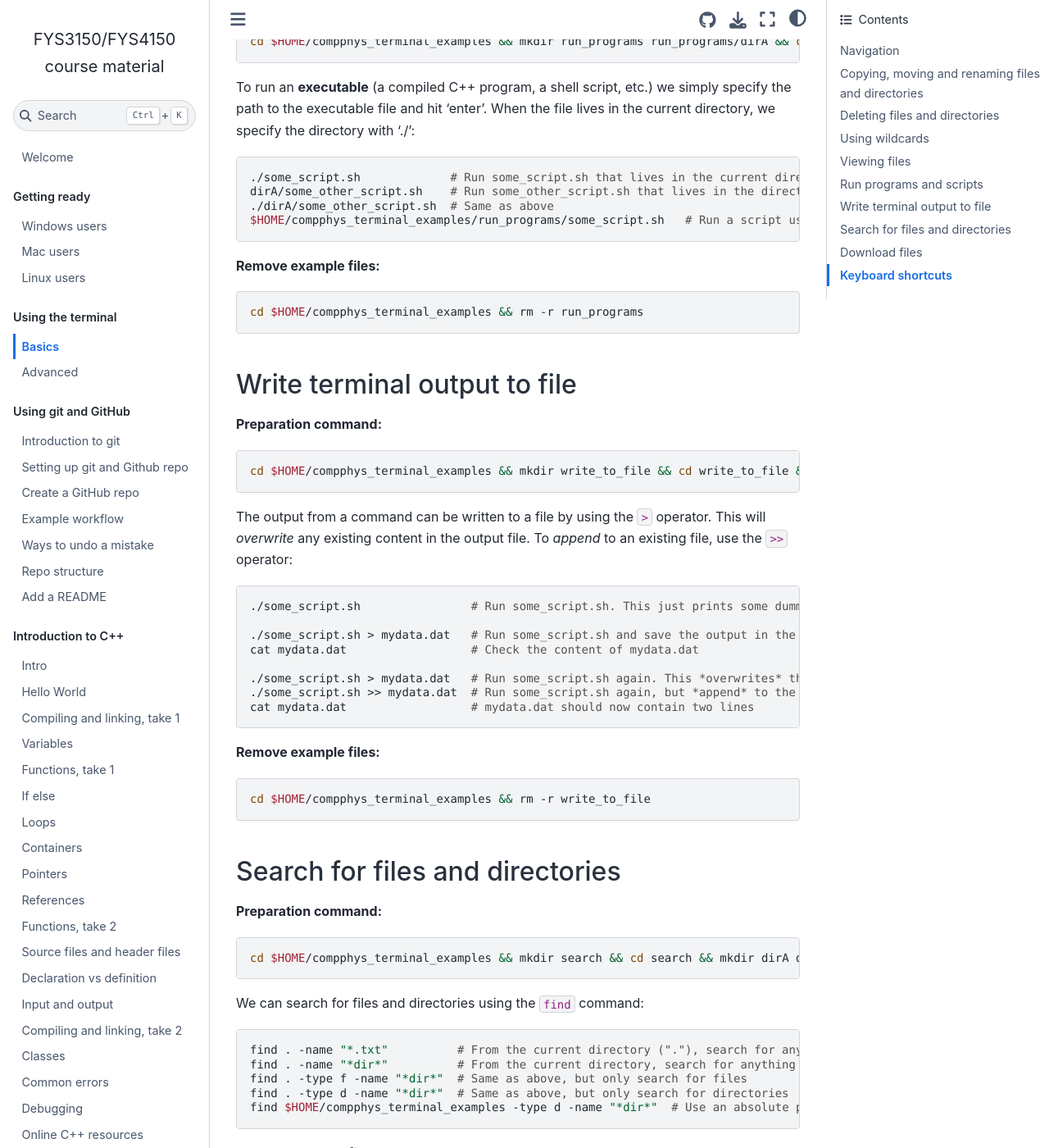
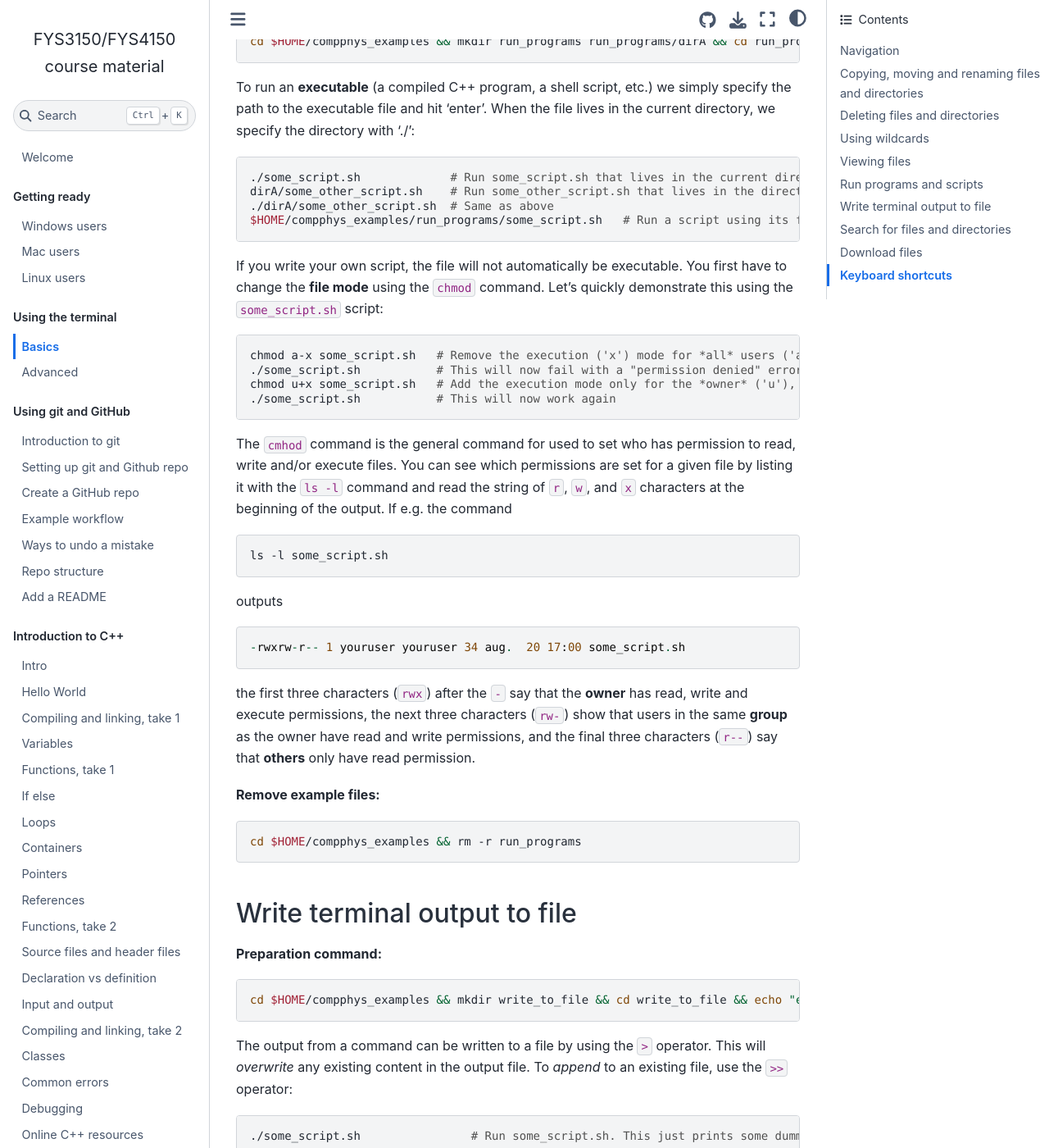
Before and after one commit to anderkve/FYS3150, a Jupyter Book: the page built from book/using_the_terminal/basics.md, in a window 1280 px wide and 1400 px high, scrolled down 4494 px. Shown: the whole window at 82% size. Built offline with Jupyter Book 1.0.4 settings and Sphinx 7.4.7 and the Sphinx Book theme 1.1.4, drawn with Linux system fonts in a browser that asks for light colours; some of the changed text lies outside the part shown.

Commit message:
Terminal section: added stuff about the chmod command
	modified:   book/using_the_terminal/basics.md

````diff
--- a/book/using_the_terminal/basics.md
+++ b/book/using_the_terminal/basics.md
@@ -8,10 +8,10 @@ For the examples below we will often need some dummy directories and files. To p
 
 Don't worry if you don't yet understand everything going on in these preparation commands --- you'll learn all of it soon. After each example we also provide a single-line command that deletes the dummy files we've just created.
 
-We'll start by creating a directory `compphys_terminal_examples` in our home directory and go to that directory. This directory will be starting point for the examples below.
+We'll start by creating a directory `compphys_examples` in our home directory and go to that directory. This directory will be starting point for the examples below.
 
 ```sh
-mkdir $HOME/compphys_examples && mkdir $HOME/compphys_terminal_examples && cd $HOME/compphys_terminal_examples && echo "" && echo "current directory: $(pwd)" && echo ""
+mkdir $HOME/compphys_examples && mkdir $HOME/compphys_examples && cd $HOME/compphys_examples && echo "" && echo "current directory: $(pwd)" && echo ""
 ```
 
 ```{note}
@@ -23,7 +23,7 @@ Don't miss the [keyboard shortcuts](sec:keyboard_shortcuts) listed at the bottom
 
 **Preparation command:**
 ```sh
-cd $HOME/compphys_terminal_examples && mkdir navigate && cd navigate && mkdir emptydir dirA dirA/dirB && touch file1.txt dirA/file2.txt dirA/dirB/file3.txt && echo "" && echo "current directory: $(pwd)" && echo ""
+cd $HOME/compphys_examples && mkdir navigate && cd navigate && mkdir emptydir dirA dirA/dirB && touch file1.txt dirA/file2.txt dirA/dirB/file3.txt && echo "" && echo "current directory: $(pwd)" && echo ""
 ```
 
 The basic commands for finding your way around the system are `pwd`, `ls` and `cd`:
@@ -46,11 +46,11 @@ cd ../../               # Move up two directories
 cd                      # Move directly to the home directory (typically /home/yourusername/)
 cd ~                    # Same as above
 cd $HOME                # Same as above
-cd /home/yourusername/compphys_terminal_examples  # Move to a directory using its full ('absolute') path
+cd /home/yourusername/compphys_examples  # Move to a directory using its full ('absolute') path
 ```
 **Remove example files:**
 ```sh
-cd $HOME/compphys_terminal_examples && rm -r navigate
+cd $HOME/compphys_examples && rm -r navigate
 ```
 
 
@@ -58,7 +58,7 @@ cd $HOME/compphys_terminal_examples && rm -r navigate
 
 **Preparation command:**
 ```sh
-cd $HOME/compphys_terminal_examples && mkdir copy_move_rename && cd copy_move_rename && mkdir emptydir dirA dirA/dirB && touch file1.txt dirA/file2.txt dirA/dirB/file3.txt && echo "" && echo "current directory: $(pwd)" && echo ""
+cd $HOME/compphys_examples && mkdir copy_move_rename && cd copy_move_rename && mkdir emptydir dirA dirA/dirB && touch file1.txt dirA/file2.txt dirA/dirB/file3.txt && echo "" && echo "current directory: $(pwd)" && echo ""
 ```
 
 The basic command for copying is `cp`, and the command for moving and renaming is `mv`.
@@ -83,7 +83,7 @@ mv dirA_copy dirA_renamed            # Rename the directory dirA_copy to dirA_re
 ```
 **Remove example files:**
 ```sh
-cd $HOME/compphys_terminal_examples && rm -r copy_move_rename
+cd $HOME/compphys_examples && rm -r copy_move_rename
 ```
 
 
@@ -91,7 +91,7 @@ cd $HOME/compphys_terminal_examples && rm -r copy_move_rename
 
 **Preparation command:**
 ```sh
-cd $HOME/compphys_terminal_examples && mkdir delete && cd delete && mkdir emptydir dirA dirA/dirB && touch file1.txt dirA/file2.txt dirA/dirB/file3.txt && echo "" && echo "current directory: $(pwd)" && echo ""
+cd $HOME/compphys_examples && mkdir delete && cd delete && mkdir emptydir dirA dirA/dirB && touch file1.txt dirA/file2.txt dirA/dirB/file3.txt && echo "" && echo "current directory: $(pwd)" && echo ""
 ```
 
 The basic command for deleting stuff is `rm` (for *remove*). To remove an empty directory you can use `rmdir`.
@@ -105,7 +105,7 @@ rmdir emptydir                          # Delete the empty directory emptydir
 
 **Remove example files:**
 ```sh
-cd $HOME/compphys_terminal_examples && rm -r delete
+cd $HOME/compphys_examples && rm -r delete
 ```
 
 ```{note}
@@ -117,7 +117,7 @@ cd $HOME/compphys_terminal_examples && rm -r delete
 
 **Preparation command:**
 ```sh
-cd $HOME/compphys_terminal_examples && mkdir wildcards && cd wildcards && mkdir dirA && touch file1.txt file2.txt file3.txt file11.txt file12.txt file13.txt dirA/file.txt dirA/bare.skrot dirA/tull.ball && echo "" && echo "current directory: $(pwd)" && echo ""
+cd $HOME/compphys_examples && mkdir wildcards && cd wildcards && mkdir dirA && touch file1.txt file2.txt file3.txt file11.txt file12.txt file13.txt dirA/file.txt dirA/bare.skrot dirA/tull.ball && echo "" && echo "current directory: $(pwd)" && echo ""
 ```
 
 The wildcards `*`, `?` and `[]` allow you to perform commands on groups of files/directories. Wildcards can be used with all terminal commands. Here are some examples using the `ls`, `rm` and `mv` commands:
@@ -137,7 +137,7 @@ mv *.txt dirA/       # Move files ending with ".txt" into the dirA directory
 
 **Remove example files:**
 ```sh
-cd $HOME/compphys_terminal_examples && rm -r wildcards
+cd $HOME/compphys_examples && rm -r wildcards
 ```
 
 
@@ -145,7 +145,7 @@ cd $HOME/compphys_terminal_examples && rm -r wildcards
 
 **Preparation command:**
 ```sh
-cd $HOME/compphys_terminal_examples && mkdir view_files && cd view_files && echo "Line number 1" > file1.txt && echo "Line number 2" >> file1.txt && echo "Line number 3" >> file1.txt && echo "Line number 4" >> file1.txt && echo "Line number 5" >> file1.txt && echo "" && echo "current directory: $(pwd)" && echo ""
+cd $HOME/compphys_examples && mkdir view_files && cd view_files && echo "Line number 1" > file1.txt && echo "Line number 2" >> file1.txt && echo "Line number 3" >> file1.txt && echo "Line number 4" >> file1.txt && echo "Line number 5" >> file1.txt && echo "" && echo "current directory: $(pwd)" && echo ""
 ```
 
 There are several commands for inspecting the content of files directly from the terminal. Below we demonstrate the commands `cat`, `head`, `tail` and `less`. (For a more in-depth explanation, see [here](https://i.redd.it/jlaxkglh1iw41.png).)
@@ -159,7 +159,7 @@ less file1.txt       # View file1.txt interactively. Press 'q' to return to the
 
 **Remove example files:**
 ```sh
-cd $HOME/compphys_terminal_examples && rm -r view_files
+cd $HOME/compphys_examples && rm -r view_files
 ```
 
 ```{note}
@@ -171,7 +171,7 @@ Viewing files like this only works for text-based (i.e. human readable) files. F
 
 **Preparation command:**
 ```sh
-cd $HOME/compphys_terminal_examples && mkdir run_programs run_programs/dirA && cd run_programs && echo "echo \"This program does nothing\" " > some_script.sh  && echo "echo \"This program also does nothing\" " > dirA/some_other_script.sh  && chmod u+x some_script.sh dirA/some_other_script.sh && echo "" &&  echo "current directory: $(pwd)" && echo ""
+cd $HOME/compphys_examples && mkdir run_programs run_programs/dirA && cd run_programs && echo "echo \"This program does nothing\" " > some_script.sh  && echo "echo \"This program also does nothing\" " > dirA/some_other_script.sh  && chmod u+x some_script.sh dirA/some_other_script.sh && echo "" &&  echo "current directory: $(pwd)" && echo ""
 ```
 
 To run an **executable** (a compiled C++ program, a shell script, etc.) we simply specify the path to the executable file and hit 'enter'. When the file lives in the current directory, we specify the directory with './':
@@ -180,12 +180,36 @@ To run an **executable** (a compiled C++ program, a shell script, etc.) we simpl
 ./some_script.sh             # Run some_script.sh that lives in the current directory
 dirA/some_other_script.sh    # Run some_other_script.sh that lives in the directory dirA
 ./dirA/some_other_script.sh  # Same as above
-$HOME/compphys_terminal_examples/run_programs/some_script.sh   # Run a script using its full (absolute) path
+$HOME/compphys_examples/run_programs/some_script.sh   # Run a script using its full (absolute) path
 ```
+
+If you write your own script, the file will not automatically be executable. You first have to change the **file mode** using the `chmod` command. Let's quickly demonstrate this using the `some_script.sh` script:
+
+
+```sh
+chmod a-x some_script.sh   # Remove the execution ('x') mode for *all* users ('a')
+./some_script.sh           # This will now fail with a "permission denied" error
+chmod u+x some_script.sh   # Add the execution mode only for the *owner* ('u'), which is you
+./some_script.sh           # This will now work again
+```
+
+The `cmhod` command is the general command for used to set who has permission to read, write and/or execute files. You can see which permissions are set for a given file by listing it with the `ls -l` command and read the string of `r`, `w`, and `x` characters at the beginning of the output. If e.g. the command
+
+```sh
+ls -l some_script.sh
+```
+outputs
+
+```
+-rwxrw-r-- 1 youruser youruser 34 aug.  20 17:00 some_script.sh
+```
+
+the first three characters (`rwx`) after the `-` say that the **owner** has read, write and execute permissions, the next three characters (`rw-`) show that users in the same **group** as the owner have read and write permissions, and the final three characters (`r--`) say that **others** only have read permission.
+
 
 **Remove example files:**
 ```sh
-cd $HOME/compphys_terminal_examples && rm -r run_programs
+cd $HOME/compphys_examples && rm -r run_programs
 ```
 
 
@@ -193,7 +217,7 @@ cd $HOME/compphys_terminal_examples && rm -r run_programs
 
 **Preparation command:**
 ```sh
-cd $HOME/compphys_terminal_examples && mkdir write_to_file && cd write_to_file && echo "echo \"0.1423e+2  0.7123e+1  0.9423e+0  -0.8720e+1\" " > some_script.sh && chmod u+x some_script.sh && echo "" &&  echo "current directory: $(pwd)" && echo ""
+cd $HOME/compphys_examples && mkdir write_to_file && cd write_to_file && echo "echo \"0.1423e+2  0.7123e+1  0.9423e+0  -0.8720e+1\" " > some_script.sh && chmod u+x some_script.sh && echo "" &&  echo "current directory: $(pwd)" && echo ""
 ```
 
 The output from a command can be written to a file by using the `>` operator. This will *overwrite* any existing content in the output file. To *append* to an existing file, use the `>>` operator:
@@ -211,7 +235,7 @@ cat mydata.dat                  # mydata.dat should now contain two lines
 
 **Remove example files:**
 ```sh
-cd $HOME/compphys_terminal_examples && rm -r write_to_file
+cd $HOME/compphys_examples && rm -r write_to_file
 ```
 
 
@@ -219,7 +243,7 @@ cd $HOME/compphys_terminal_examples && rm -r write_to_file
 
 **Preparation command:**
 ```sh
-cd $HOME/compphys_terminal_examples && mkdir search && cd search && mkdir dirA dirA/dirB && touch a_file_with_dir_in_the_name.txt file1.txt dirA/file2.txt dirA/dirB/file3.txt && echo "" && echo "current directory: $(pwd)" && echo ""
+cd $HOME/compphys_examples && mkdir search && cd search && mkdir dirA dirA/dirB && touch a_file_with_dir_in_the_name.txt file1.txt dirA/file2.txt dirA/dirB/file3.txt && echo "" && echo "current directory: $(pwd)" && echo ""
 ```
 
 We can search for files and directories using the `find` command:
@@ -229,12 +253,12 @@ find . -name "*.txt"          # From the current directory ("."), search for any
 find . -name "*dir*"          # From the current directory, search for anything with "dir" in the name
 find . -type f -name "*dir*"  # Same as above, but only search for files
 find . -type d -name "*dir*"  # Same as above, but only search for directories
-find $HOME/compphys_terminal_examples -type d -name "*dir*"  # Use an absolute path to specify the starting point
+find $HOME/compphys_examples -type d -name "*dir*"  # Use an absolute path to specify the starting point
 ```
 
 **Remove example files:**
 ```sh
-cd $HOME/compphys_terminal_examples && rm -r search
+cd $HOME/compphys_examples && rm -r search
 ```
 
 
@@ -243,7 +267,7 @@ cd $HOME/compphys_terminal_examples && rm -r search
 
 **Preparation command:**
 ```sh
-cd $HOME/compphys_terminal_examples && mkdir download_files && cd download_files && echo "" && echo "current directory: $(pwd)" && echo ""
+cd $HOME/compphys_examples && mkdir download_files && cd download_files && echo "" && echo "current directory: $(pwd)" && echo ""
 ```
 
 If you have the URL you can download a file directly from the terminal with the `wget` command. Let's demonstrate it by downloading the markdown (`.md`) file that this page is built from:
@@ -256,7 +280,7 @@ less basics.md   # Take a look at the downloaded file
 
 **Remove example files:**
 ```sh
-cd $HOME/compphys_terminal_examples && rm -r download_files
+cd $HOME/compphys_examples && rm -r download_files
 ```
 
 
````
